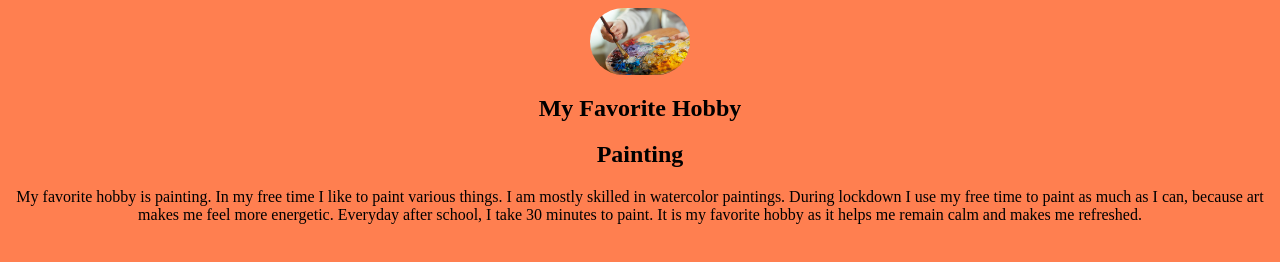
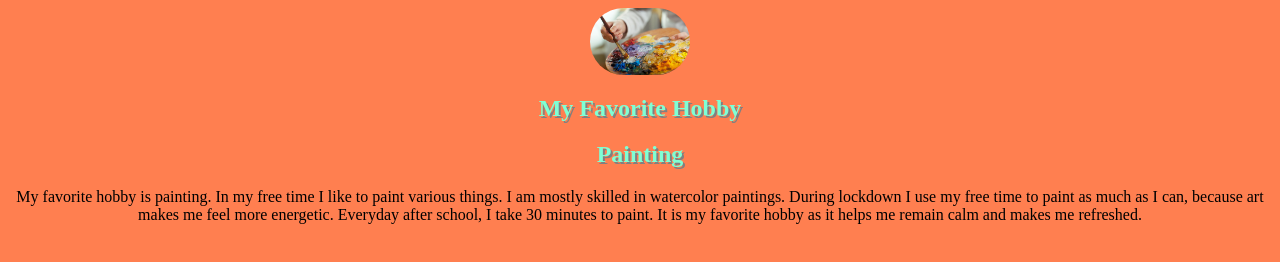
Before and after one commit to AbhipshaCoder/Personal-Website, a plain HTML site: page index.html in a window 1280 px wide. Drawn offline with Linux system fonts and the light colour scheme.

Commit message:
Add files via upload

```diff
--- a/style.css
+++ b/style.css
@@ -3,12 +3,12 @@ body{
     background-color: coral
 }
 
-#h1{
+h1{
     text-shadow: 2px 2px grey;
     color: aquamarine
 }
 
-#h2{
+h2{
     text-shadow: 2px 2px grey;
     color: aquamarine;
 }
```
